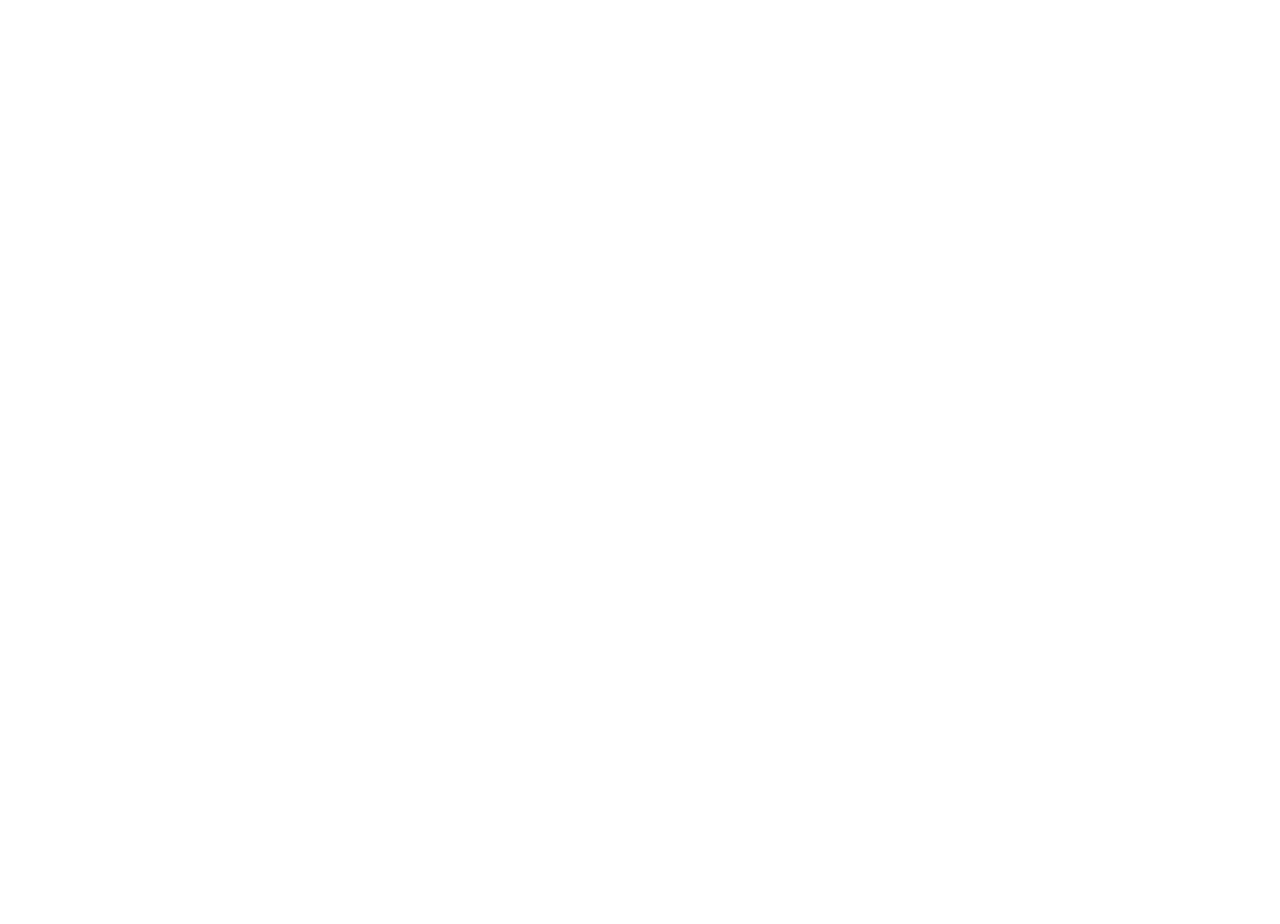
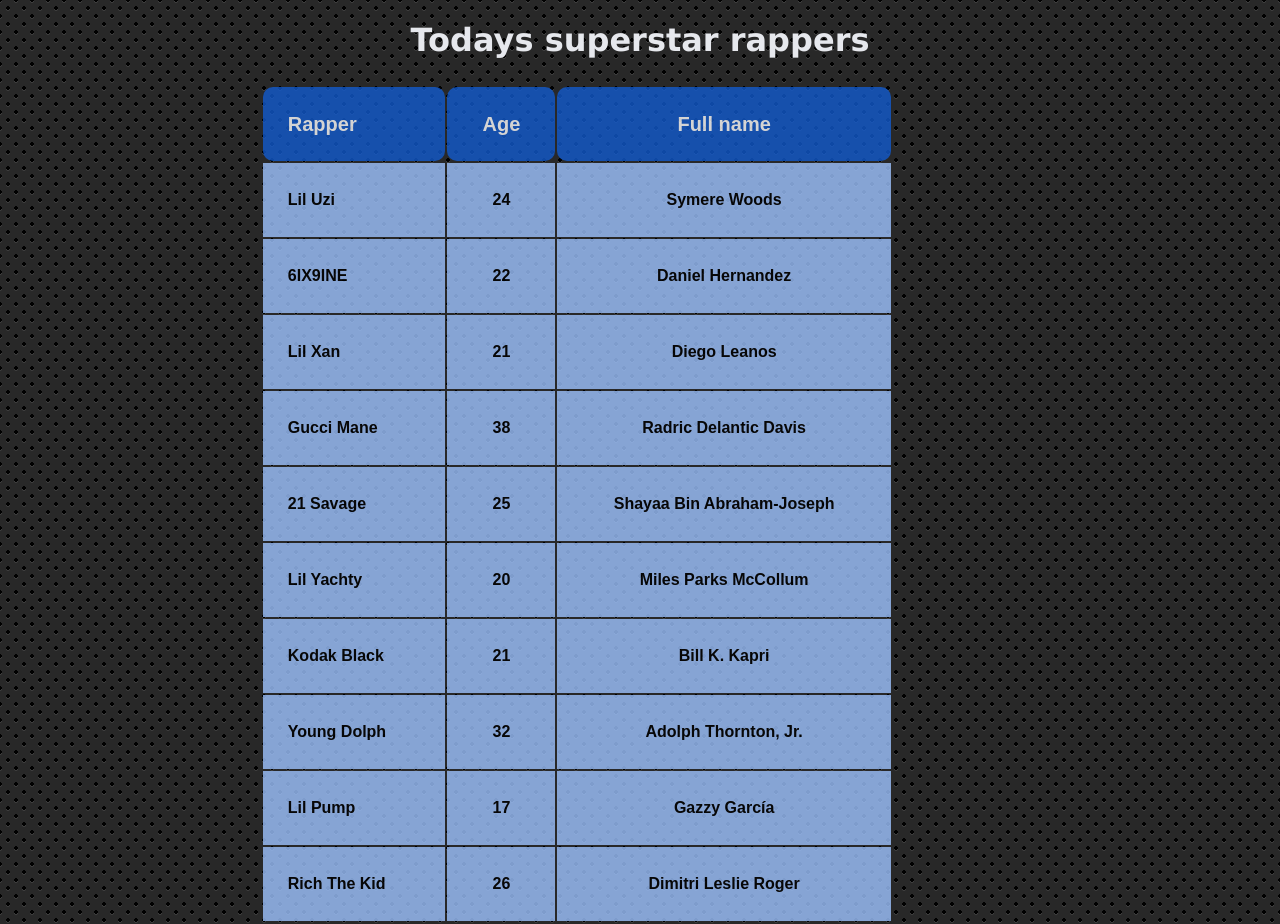
Before and after one commit to Dusan035/ScumGang, a plain HTML site: page index.html in a window 1280 px wide. Shown: the top 924 px of the page. Before the commit the page ends 800 px from the top, so only its background shows below. Drawn offline with Linux system fonts and the light colour scheme.

Commit message:
ScumGang

```diff
--- a/index.html
+++ b/index.html
@@ -7,6 +7,76 @@
 		<script src="main.js"></script>
 	</head>
 	<body>
+			<h1>Todays superstar rappers</h1>
 
-	</body>
+			<table>
+				<tr><th>Rapper</th>
+					<th>Age</th>
+					<th>Full name</th></tr>
+				<tr>
+					<td>Lil Uzi</td>
+					<td>24</td>
+					<td>Symere Woods</td>
+				</tr>
+				<tr>
+					<td>6IX9INE</td>
+					<td>22</td>
+					<td>Daniel Hernandez</td>
+				</tr>
+				<tr>
+					<td>Lil Xan</td>
+					<td>21</td>
+					<td>Diego Leanos</td>
+				</tr>
+				<tr>
+					<td>Gucci Mane</td>
+					<td>38</td>
+					<td>Radric Delantic Davis</td>
+				</tr>
+				<tr>
+					<td>21 Savage</td>
+					<td>25</td>
+					<td>Shayaa Bin Abraham-Joseph</td>
+				</tr>
+				<tr>
+					<td>Lil Yachty</td>
+					<td>20</td>
+					<td>Miles Parks McCollum</td>
+				</tr>
+				<tr>
+					<td>Kodak Black</td>
+					<td>21</td>
+					<td>Bill K. Kapri</td>
+				</tr>
+				<tr>
+					<td>Young Dolph</td>
+					<td>32</td>
+					<td>Adolph Thornton, Jr.</td>
+				</tr>
+				<tr>
+					<td>Lil Pump</td>
+					<td>17</td>
+					<td>Gazzy García</td>
+				</tr>
+				<tr>
+					<td>Rich The Kid</td>
+					<td>26</td>
+					<td>Dimitri Leslie Roger</td>
+				</tr>
+			</table>
+
+			<audio src="GUMMO.mp3" autoplay controls id="audioPlayer">
+
+			</audio>
+
+
+
+
+
+
+
+
+
+
+		</body>
 </html>
--- a/style.css
+++ b/style.css
@@ -0,0 +1,78 @@
+body {
+	background:
+radial-gradient(black 15%, transparent 16%) 0 0,
+radial-gradient(black 15%, transparent 16%) 8px 8px,
+radial-gradient(rgba(255,255,255,.1) 15%, transparent 20%) 0 1px,
+radial-gradient(rgba(255,255,255,.1) 15%, transparent 20%) 8px 9px;
+background-color:#282828;
+background-size:16px 16px;
+
+}
+
+h1{
+	text-align: center;
+	font-family: Verdana;
+	font-size: 200%;
+	font-weight: bolder;
+	color: #e6e8ed;
+
+}
+
+table {
+	margin-top: 2%;
+	margin-left: 20%;
+	margin-bottom: 5%;
+	font-family: Arial, Helvetica, sans-serif;
+	font-weight: bold;
+	line-height: 150%;
+	width: 50%;
+
+
+}
+
+th, td {
+	padding: 25px;
+	text-align: center;
+
+}
+
+th  {
+	color: white;
+	background-color: #125ace;
+	font-size: 125%;
+
+}
+
+th:first-of-type, td:first-of-type  {
+	text-align: left;
+}
+
+td {
+	background-color: #9ec3ff;
+}
+
+tr {
+	opacity: .8;
+}
+
+tr:hover {
+	opacity: 1;
+	font-size: 120%;
+	font-color: #000000;
+
+}
+
+th, tr:last-of-type {
+	border-radius: 10px
+
+}
+
+audio {
+	visibility: hidden;
+
+
+
+
+
+
+}
```
Also changed, not shown: 4 other files.
